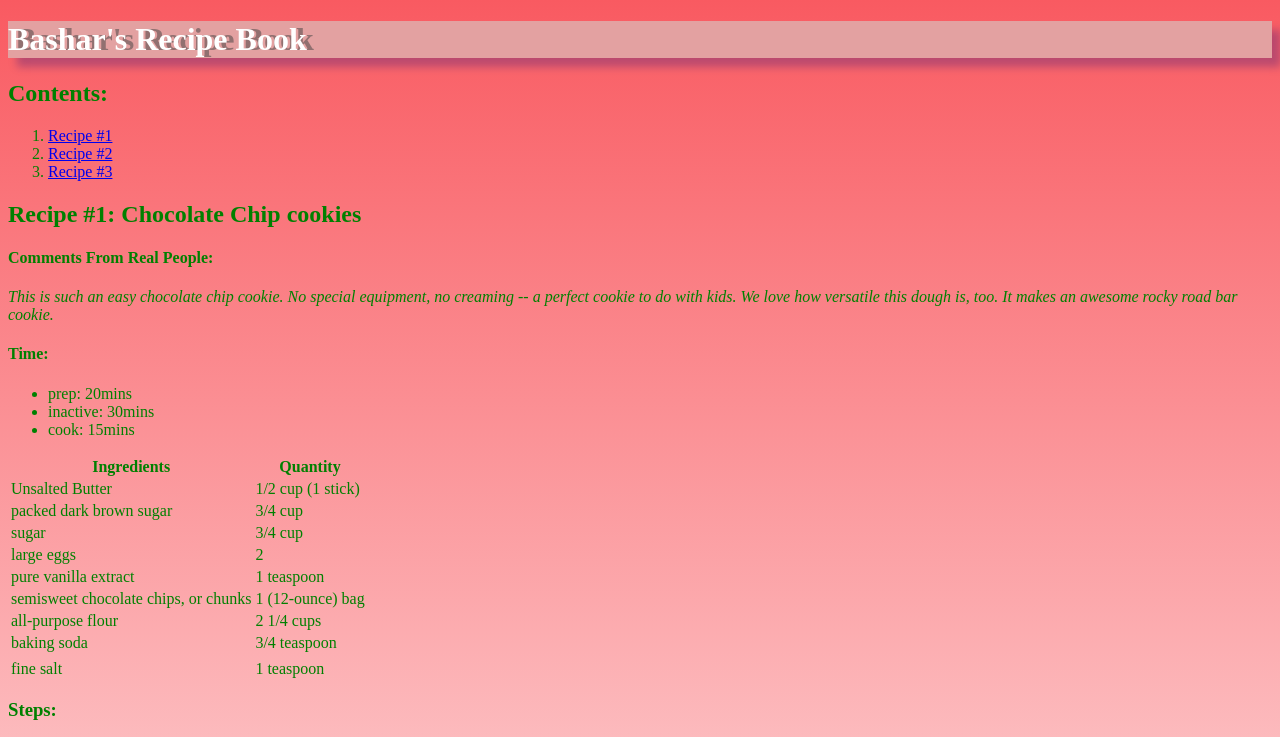
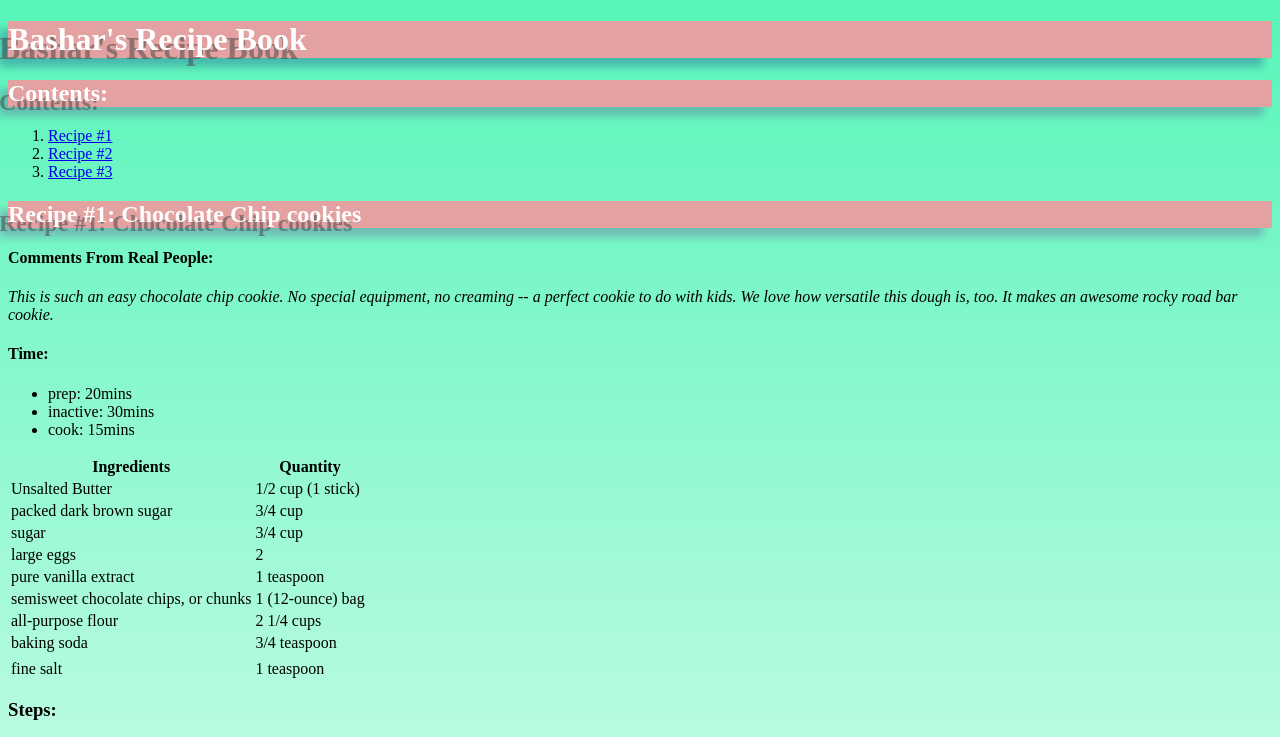
Before and after one commit to Basharmomo/basharmomo.github.io, a plain HTML site: page index.html in a window 1280 px wide. Shown: the top 737 px of the page. Drawn offline with Linux system fonts and the light colour scheme.

Commit message:
Update index.html

```diff
--- a/index.html
+++ b/index.html
@@ -8,25 +8,69 @@
                     color:red;
                 }
                 body{
-                    color:green;
-                    background-image: linear-gradient(#f95a61 0%, #ffffff 50%, #2a4758 100%);
+                    color:black;
+                    background-image: linear-gradient(#56f5b8 0%, #ffffff 50%,  #eab06e  100%);
   }
 
   h1{
+
       background-color:rgb(227, 161, 161);
       color:white;
-      text-shadow:
-  rgba(64, 64, 64, 0.5)
-  7px
+      text-shadow: rgba(64, 64, 64, 0.5)
+  -9px
 
-  0px
+  9px
 
   0px;
 
 
 box-shadow:
   rgba(0, 0, 128, 0.25)
+  -9px
+
   9px
+
+  8px;
+
+  }
+    #ti{
+
+      background-color:rgb(227, 161, 161);
+      color:white;
+      text-shadow:
+  rgba(64, 64, 64, 0.5)
+  -9px
+
+  9px
+
+  0px;
+
+
+box-shadow:
+  rgba(96, 16, 130, 0.25)
+  -9px
+
+  9px
+
+  8px;
+
+  }
+    .recipe1{
+
+      background-color:rgb(227, 161, 161);
+      color:white;
+      text-shadow:
+  rgba(64, 64, 64, 0.5)
+  -9px
+
+  9px
+
+  0px;
+
+
+box-shadow:
+  rgba(96, 16, 130, 0.25)
+  -9px
 
   9px
 
@@ -41,15 +85,15 @@ box-shadow:
 
         <h1>Bashar's Recipe Book</h1>
 
-        <h2>Contents:</h2>
+        <h2 id = "ti">Contents:</h2>
 
         <ol>
-            <li><a href="#recipe1">Recipe #1</a></li>
+            <li><a href=".recipe1">Recipe #1</a></li>
             <li><a href="#recipe2">Recipe #2</a></li>
             <li><a href="#recipe3">Recipe #3</a></li>
         </ol>
 
-        <h2 id="recipe1">Recipe #1: Chocolate Chip cookies </h2>
+        <h2 class ="recipe1">Recipe #1: Chocolate Chip cookies </h2>
         <h4>Comments From Real People:</h4>
         <p><em>This is such an easy chocolate chip cookie. No special equipment, no creaming -- a perfect cookie to do with kids. We love how versatile this dough is, too. It makes an awesome rocky road bar cookie.</em></p>
         <h4>Time:</h4>
```
